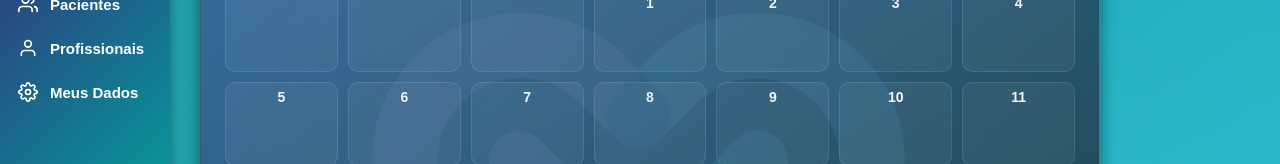
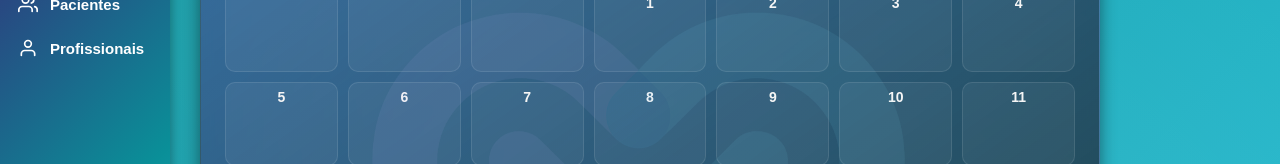
Before and after one commit to MfernandaJorge/projeto-home-care-front-end, a React (Create React App) app in the folder home-medcare-front/: page / in a window 1280 px wide. Shown: the part 179-343 px from the top of the page. Built offline with nearby package versions, Linux system fonts and the light colour scheme; no server answers.

Commit message:
Removendo exibição de "Meus Dados".

```diff
--- a/home-medcare-front/src/App.js
+++ b/home-medcare-front/src/App.js
@@ -11,7 +11,7 @@ import {
   FiCalendar,
   FiUsers,
   FiUser,
-  FiSettings,
+  // FiSettings,
   FiBook
 } from "react-icons/fi";
 import "./styles/globals.css";
@@ -75,7 +75,7 @@ function App() {
                 <span>Profissionais</span>
               </button>
             </li>
-            <li>
+            {/* <li>
               <button
                 className={currentPage === "meusDados" ? "active" : ""}
                 onClick={() => setCurrentPage("meusDados")}
@@ -83,7 +83,7 @@ function App() {
                 <FiSettings className="icon" />
                 <span>Meus Dados</span>
               </button>
-            </li>
+            </li> */}
           </ul>
         </nav>
 
@@ -93,7 +93,7 @@ function App() {
           {currentPage === "agenda" && <AgendaPage />}
           {currentPage === "pacientes" && <PacientesPage />}
           {currentPage === "profissionais" && <ProfissionaisPage />}
-          {currentPage === "meusDados" && <MeusDadosPage />}
+          {/* {currentPage === "meusDados" && <MeusDadosPage />} */}
         </main>
       </div>
     // </div>
```
